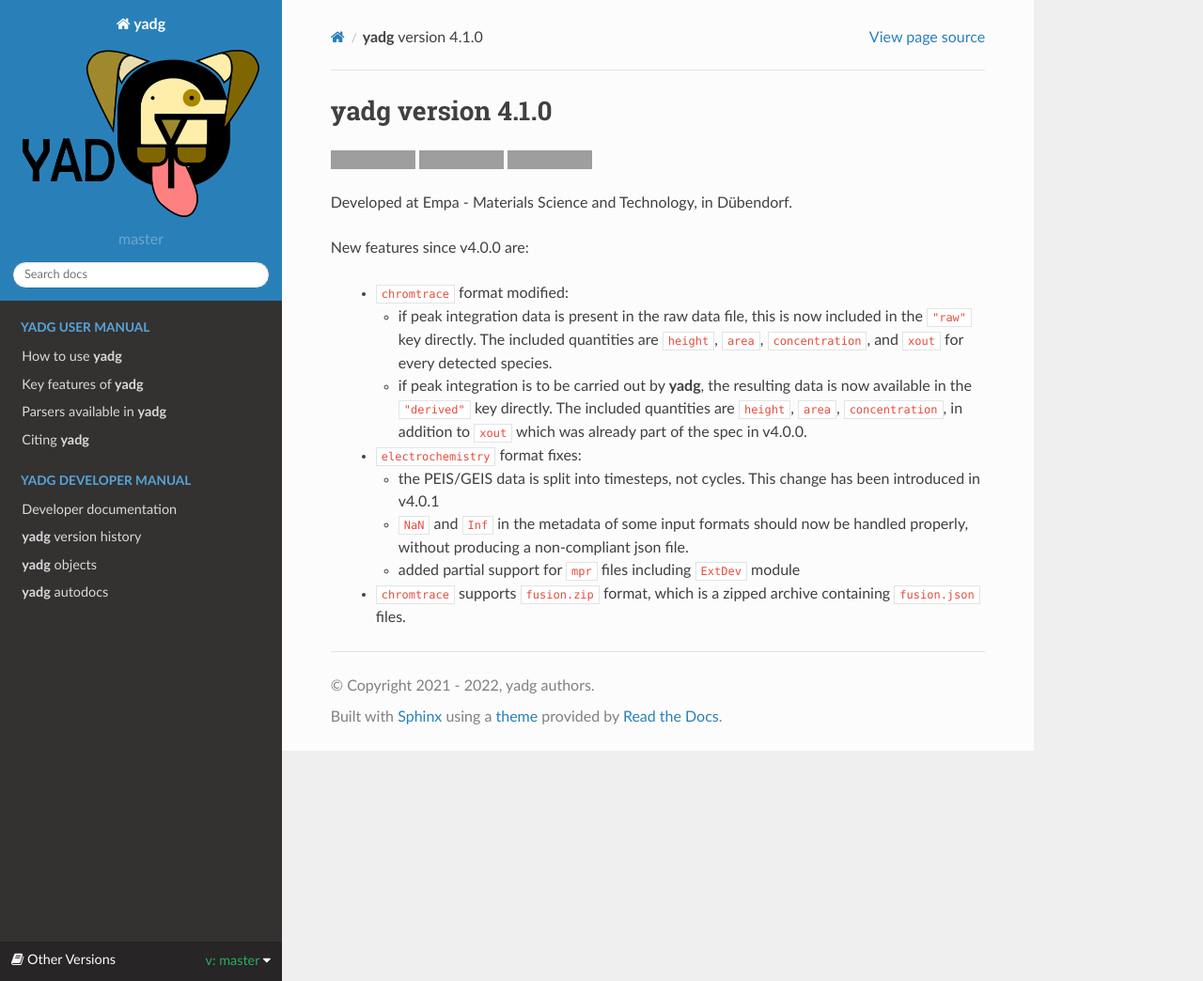
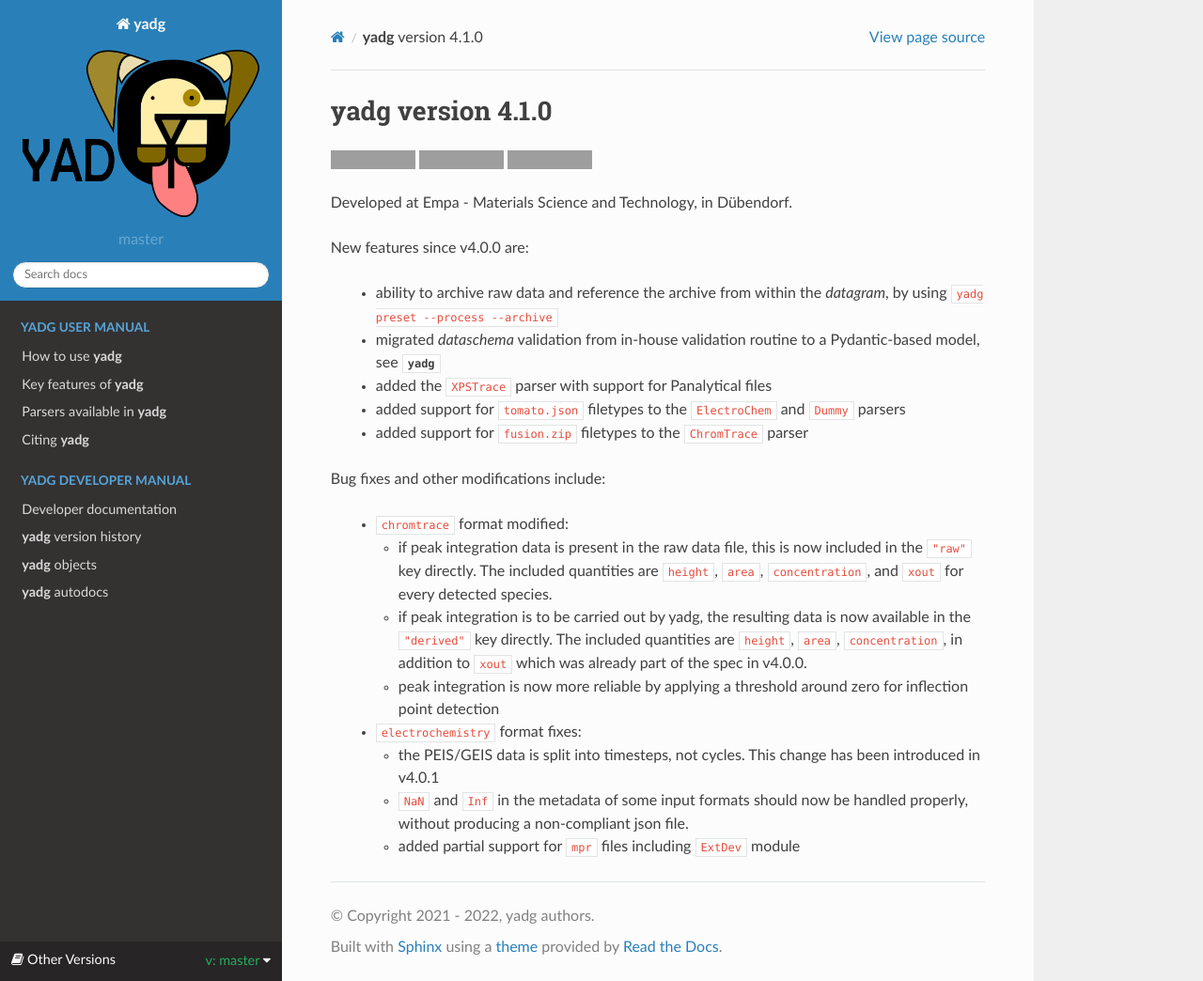
Before and after one commit to dgbowl/yadg, a Sphinx documentation site: the page built from docs/source/version.4_1.rst, in a window 1280 px wide and 1044 px high. Shown: the whole window at 94% size. Built offline with Sphinx 7.4.7 and the Read the Docs theme 2.0.0, drawn with Linux system fonts in a browser that asks for light colours; grey boxes are pictures that could not be loaded.

Commit message:
Updated 4.1 release docs.

```diff
--- a/docs/source/index.rst
+++ b/docs/source/index.rst
@@ -21,6 +21,8 @@ from reflection coefficient traces, applying calibration curves to data, or simp
 numerical processing of tabular data. The "derived" data obtained this way is
 systematically separated from the "raw" data.
 
+You can read more about yadg in our paper: [Kraus2022b]_.
+
 .. toctree::
    :maxdepth: 3
    :caption: yadg user manual
--- a/docs/source/version.4_1.rst
+++ b/docs/source/version.4_1.rst
@@ -10,15 +10,27 @@ Developed at Empa - Materials Science and Technology, in Dübendorf.
 
 New features since v4.0.0 are:
 
+  - ability to archive raw data and reference the archive from within the `datagram`, by
+    using ``yadg preset --process --archive``
+  - migrated `dataschema` validation from in-house validation routine to a Pydantic-based
+    model, see :mod:`~dgbowl_schemas.yadg`
+  - added the ``XPSTrace`` parser with support for Panalytical files
+  - added support for ``tomato.json`` filetypes to the ``ElectroChem`` and ``Dummy`` parsers
+  - added support for ``fusion.zip`` filetypes to the ``ChromTrace`` parser
+
+Bug fixes and other modifications include:
+
   - ``chromtrace`` format modified:
 
     - if peak integration data is present in the raw data file, this is now included
       in the ``"raw"`` key directly. The included quantities are ``height``, ``area``,
       ``concentration``, and ``xout`` for every detected species.
-    - if peak integration is to be carried out by **yadg**, the resulting data is now
+    - if peak integration is to be carried out by yadg, the resulting data is now
       available in the ``"derived"`` key directly. The included quantities are
       ``height``, ``area``, ``concentration``, in addition to ``xout`` which was
       already part of the spec in v4.0.0.
+    - peak integration is now more reliable by applying a threshold around zero
+      for inflection point detection
 
   - ``electrochemistry`` format fixes:
 
@@ -27,6 +39,3 @@ New features since v4.0.0 are:
     - ``NaN`` and ``Inf`` in the metadata of some input formats should now be handled
       properly, without producing a non-compliant json file.
     - added partial support for ``mpr`` files including ``ExtDev`` module
-
-  - ``chromtrace`` supports ``fusion.zip`` format, which is a zipped archive containing
-    ``fusion.json`` files.
```
